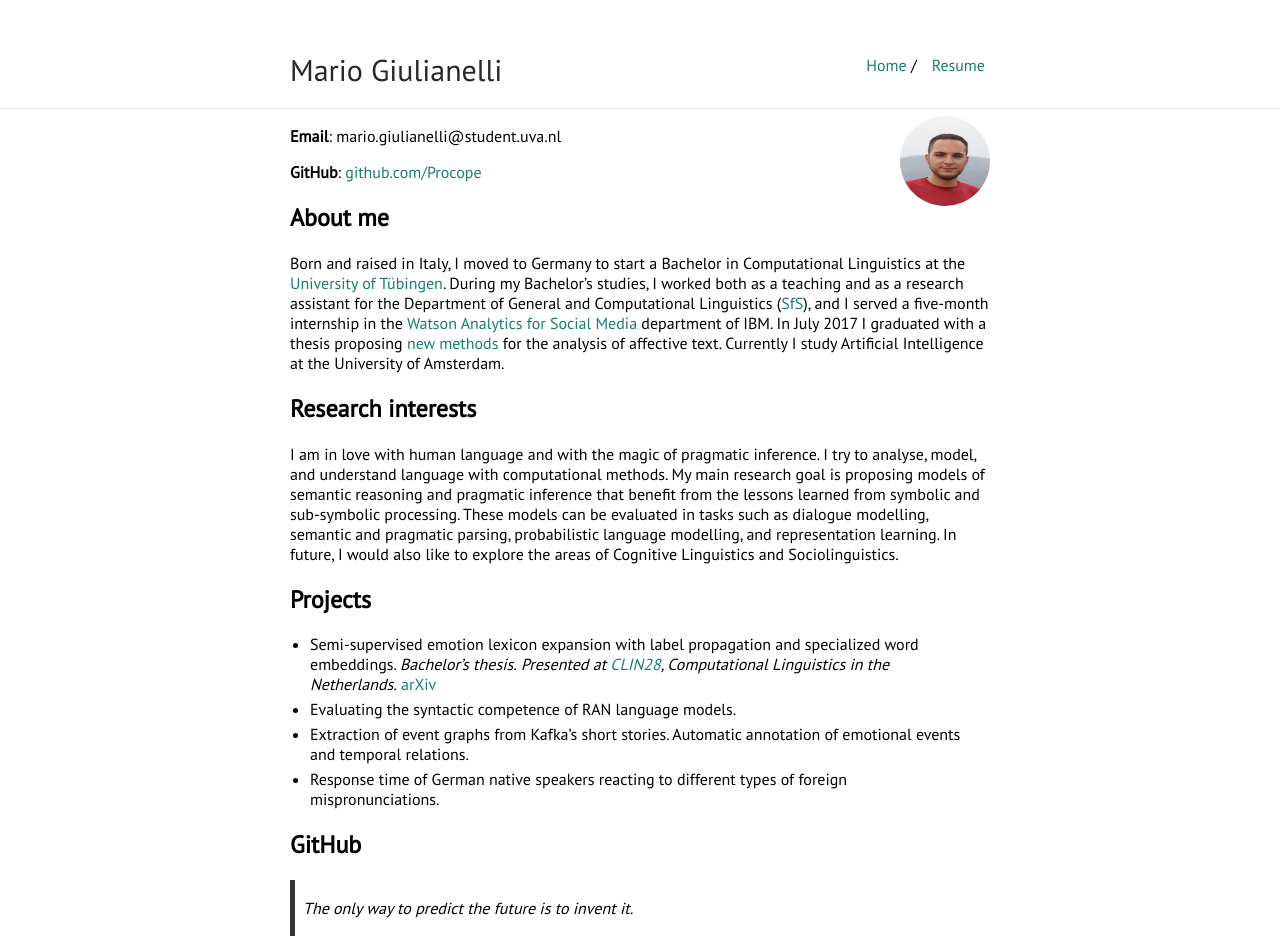
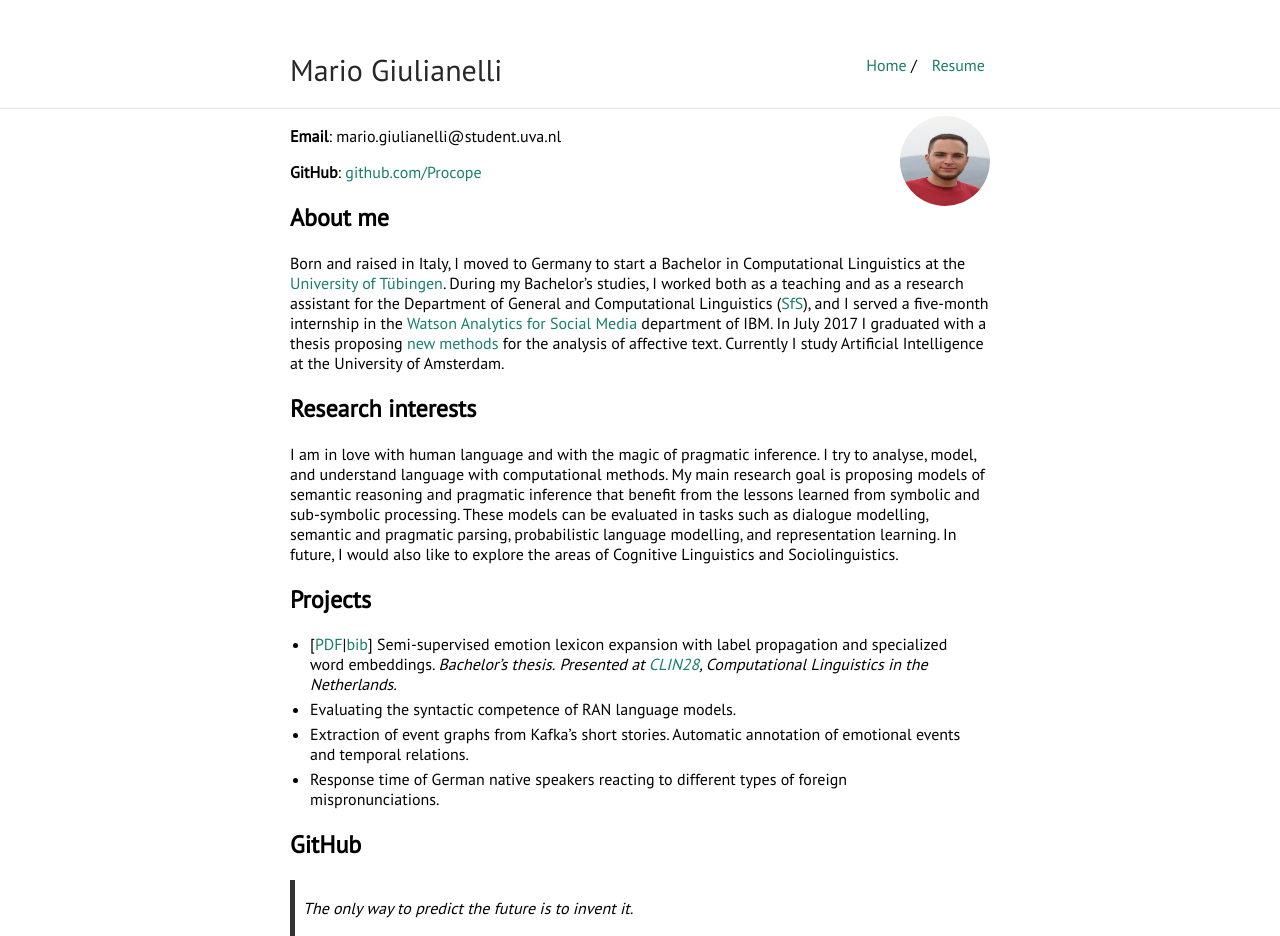
Before and after one commit to glnmario/glnmario.github.io, a Jekyll site: the page built from index.md, in a window 1280 px wide. Built offline with Jekyll 4.4.1, drawn with Linux system fonts in a browser that asks for light colours.

Commit message:
Update index.md

```diff
--- a/index.md
+++ b/index.md
@@ -19,8 +19,8 @@ I am in love with human language and with the magic of pragmatic inference. I tr
 These models can be evaluated in tasks such as dialogue modelling, semantic and pragmatic parsing, probabilistic language modelling, and representation learning. In future, I would also like to explore the areas of Cognitive Linguistics and Sociolinguistics.
 
 ## Projects
-- Semi-supervised emotion lexicon expansion with label propagation and specialized word embeddings. _Bachelor's thesis._
-_Presented at [CLIN28](http://clin28.cls.ru.nl/#abstract-49), Computational Linguistics in the Netherlands._ [arXiv](https://arxiv.org/abs/1708.03910)
+- [[PDF](https://arxiv.org/pdf/1708.03910.pdf)|[bib](http://dblp.uni-trier.de/rec/bibtex/journals/corr/abs-1708-03910)] Semi-supervised emotion lexicon expansion with label propagation and specialized word embeddings. _Bachelor's thesis._
+_Presented at [CLIN28](http://clin28.cls.ru.nl/#abstract-49), Computational Linguistics in the Netherlands._
 - Evaluating the syntactic competence of RAN language models.
 - Extraction of event graphs from Kafka’s short stories. Automatic annotation of emotional events and temporal relations.
 - Response time of German native speakers reacting to different types of foreign mispronunciations.
```
